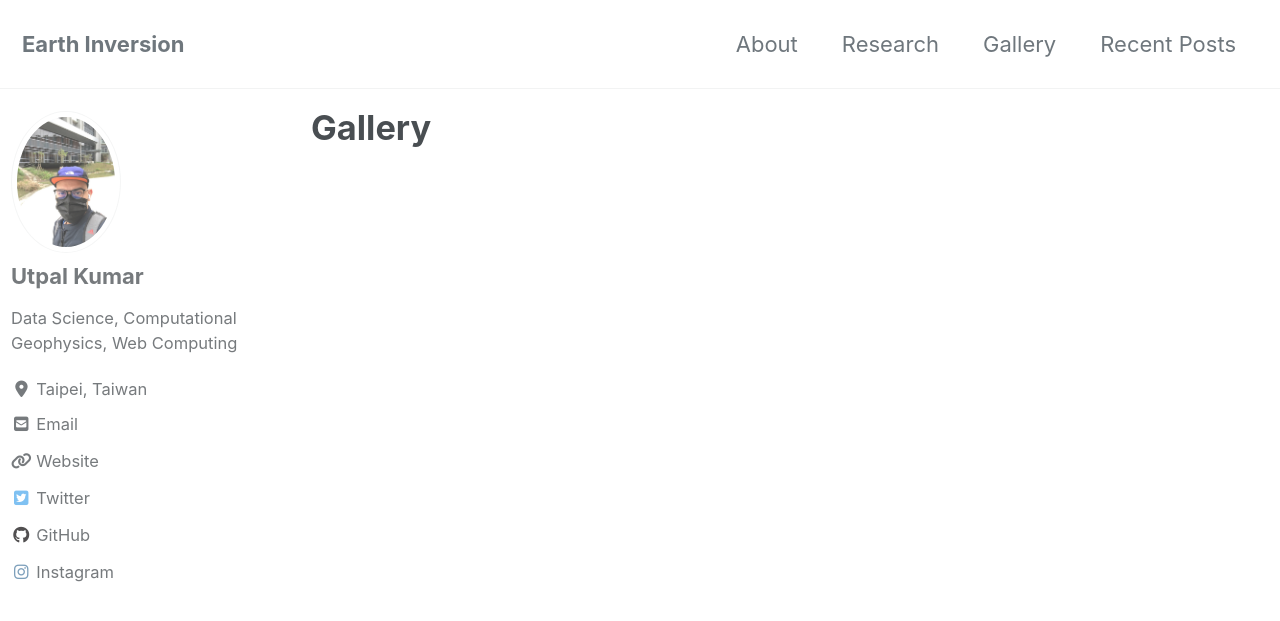
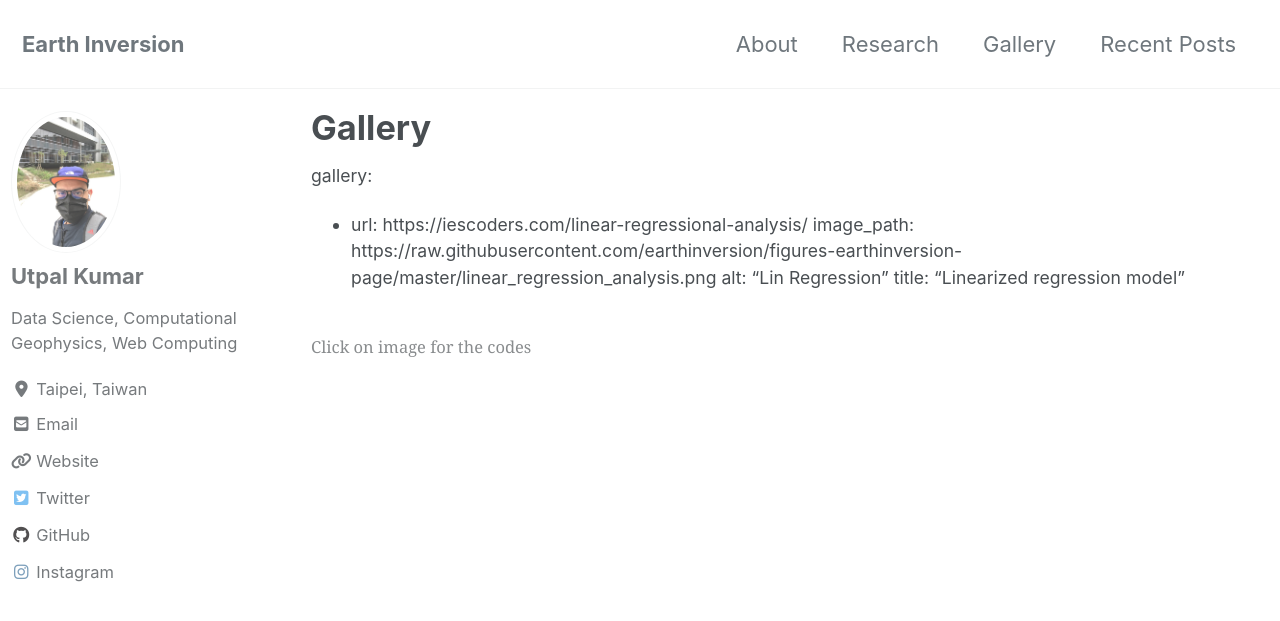
Before and after one commit to apexcodings/earthinversion.github.io, a Jekyll site: the page built from _pages/gallery.md, in a window 1280 px wide and 900 px high. Shown: the top 621 px of the window. Built offline with Jekyll 4.4.1, drawn with Linux system fonts in a browser that asks for light colours; cached includes are drawn as plain includes; nearby versions of some CDN libraries.

Commit message:
gallery test

```diff
--- a/_pages/gallery.md
+++ b/_pages/gallery.md
@@ -5,3 +5,12 @@
 classes:
   - wide
 ---
+
+gallery:
+  - url: https://iescoders.com/linear-regressional-analysis/
+    image_path: https://raw.githubusercontent.com/earthinversion/figures-earthinversion-page/master/linear_regression_analysis.png
+    alt: "Lin Regression"
+    title: "Linearized regression model"
+
+
+{% include gallery caption="Click on image for the codes" %}
--- a/index.html
+++ b/index.html
@@ -14,8 +14,7 @@
 
 <p style="font-size:0.8em">Many of my blog posts (and codes) are available on <a href="https://iescoders.com" class="btn btn--primary btn--small">IESCODERS Blog</a></p>
 
-<h2 style="font-size:1em">Skills:</h2>
-<a href="/skills/" class="btn btn--info btn--small">DETAILS</a></li>
+<h2 style="font-size:1em">Skills <a href="/skills/" class="btn btn--info btn--small">DETAILS</a></li></h2>
 
 
 <h2 style="font-size:1em">Interests:</h2>
```
